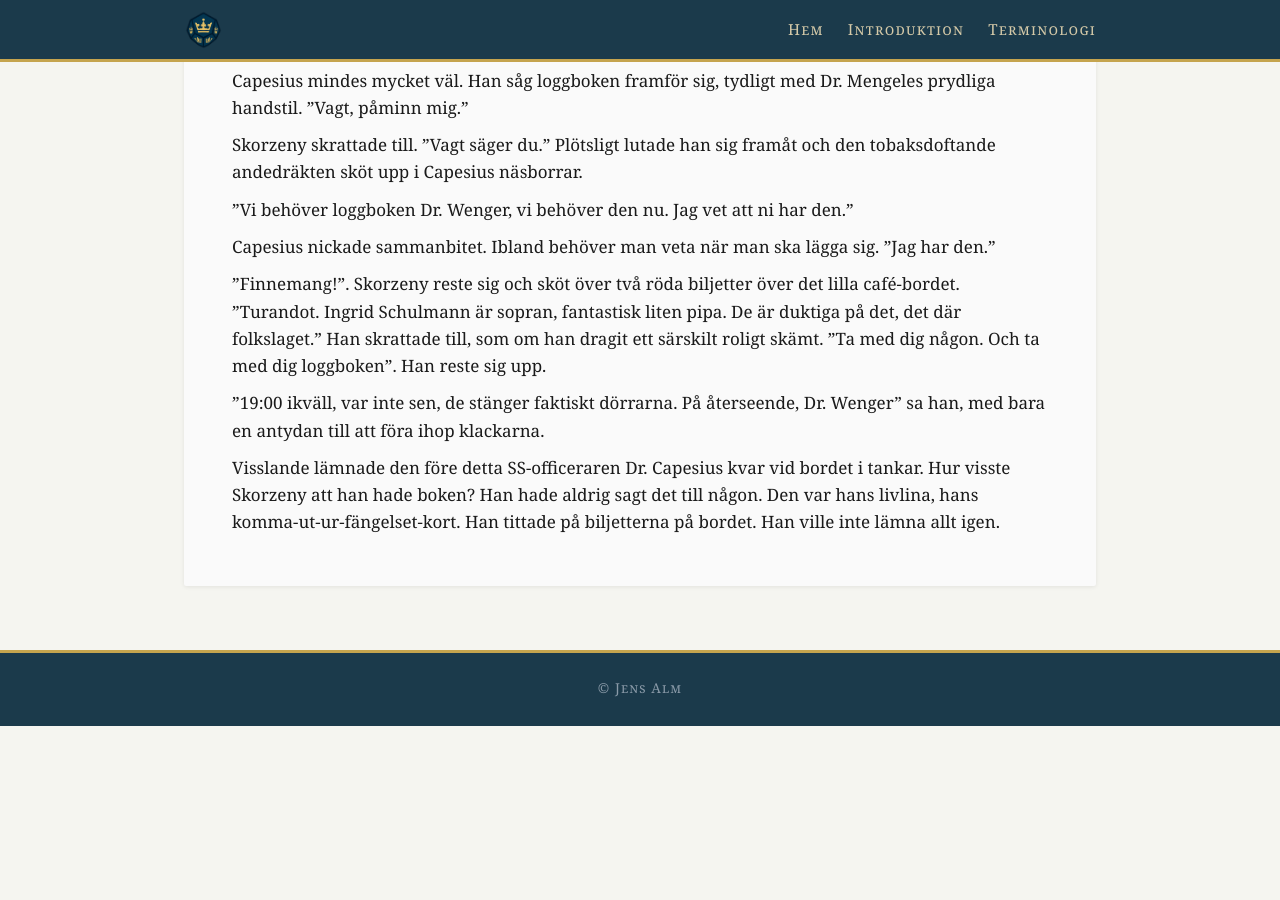
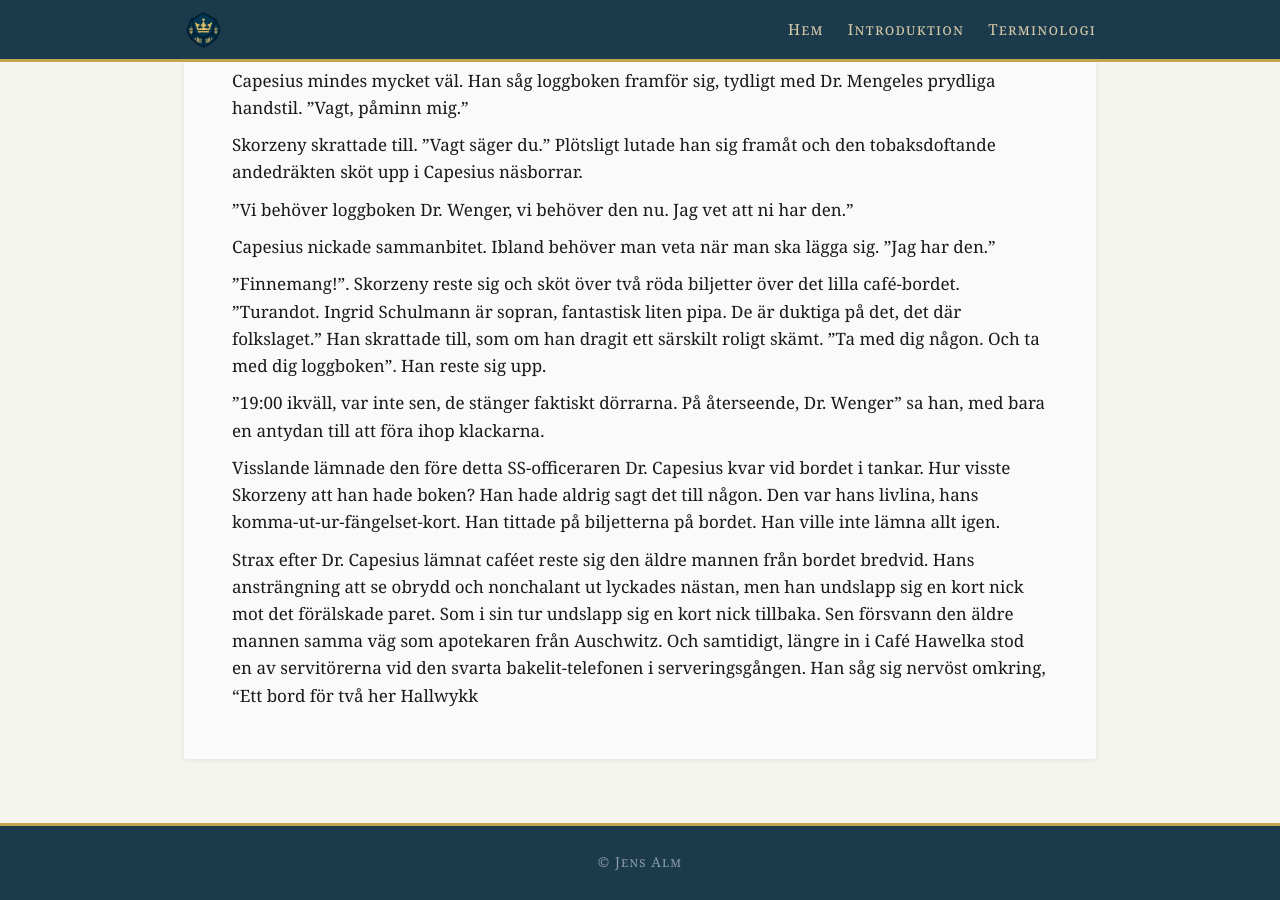
Before and after one commit to ulmus/Riket, a Jekyll site: the page built from Äventyr/Dödsängelns Testamente/En valsmelodi.md, in a window 1280 px wide and 900 px high, scrolled down 805 px. Built offline with Jekyll 4.4.1, drawn with Linux system fonts in a browser that asks for light colours; our own code applies the rules of GitHub Pages for plain Markdown files; before the commit the page ends 1531 px from its top, so only the background shows below that; some of the changed text lies outside the part shown.

Commit message:
Updated from Octarine

```diff
--- a/Äventyr/Dödsängelns Testamente/En valsmelodi.md
+++ b/Äventyr/Dödsängelns Testamente/En valsmelodi.md
@@ -4,7 +4,7 @@ Dr. Capesius log. Fast egentligen var det inte Dr. Capesius som log, han hette D
 
 ”Du ler, Dr. Wenger. Säg mig, vad ler du åt?”
 
-”Man måste le, herr Höfer. Åt… allt.” Han gjorde en gest mot de andra kaféborden som fick representera världen, eller möjligen tiden som vi lever i.
+”Man måste le, herr Höfer. Åt… allt.” Han gjorde en gest mot de andra café-borden som fick representera världen, eller möjligen tiden som vi lever i.
 
 ”Det har du förbannat rätt i.” Mannen som kallade sig Ernst Höfer log tillbaka. Leendet fastnade i ärret som skar genom hans högra kind. Han tog fram ett cigarett-etui och höll fram den mot Dr. Capesius som avböjde.
 
@@ -31,3 +31,5 @@ Capesius nickade sammanbitet. Ibland behöver man veta när man ska lägga sig.
 ”19:00 ikväll, var inte sen, de stänger faktiskt dörrarna. På återseende, Dr. Wenger” sa han, med bara en antydan till att föra ihop klackarna.
 
 Visslande lämnade den före detta SS-officeraren Dr. Capesius kvar vid bordet i tankar. Hur visste Skorzeny att han hade boken? Han hade aldrig sagt det till någon. Den var hans livlina, hans komma-ut-ur-fängelset-kort. Han tittade på biljetterna på bordet. Han ville inte lämna allt igen.
+
+Strax efter Dr. Capesius lämnat caféet reste sig den äldre mannen från bordet bredvid. Hans ansträngning att se obrydd och nonchalant ut lyckades nästan, men han undslapp sig en kort nick mot det förälskade paret. Som i sin tur undslapp sig en kort nick tillbaka. Sen försvann den äldre mannen samma väg som apotekaren från Auschwitz. Och samtidigt, längre in i Café Hawelka stod en av servitörerna vid den svarta bakelit-telefonen i serveringsgången. Han såg sig nervöst omkring, “Ett bord för två her Hallwykk
```
